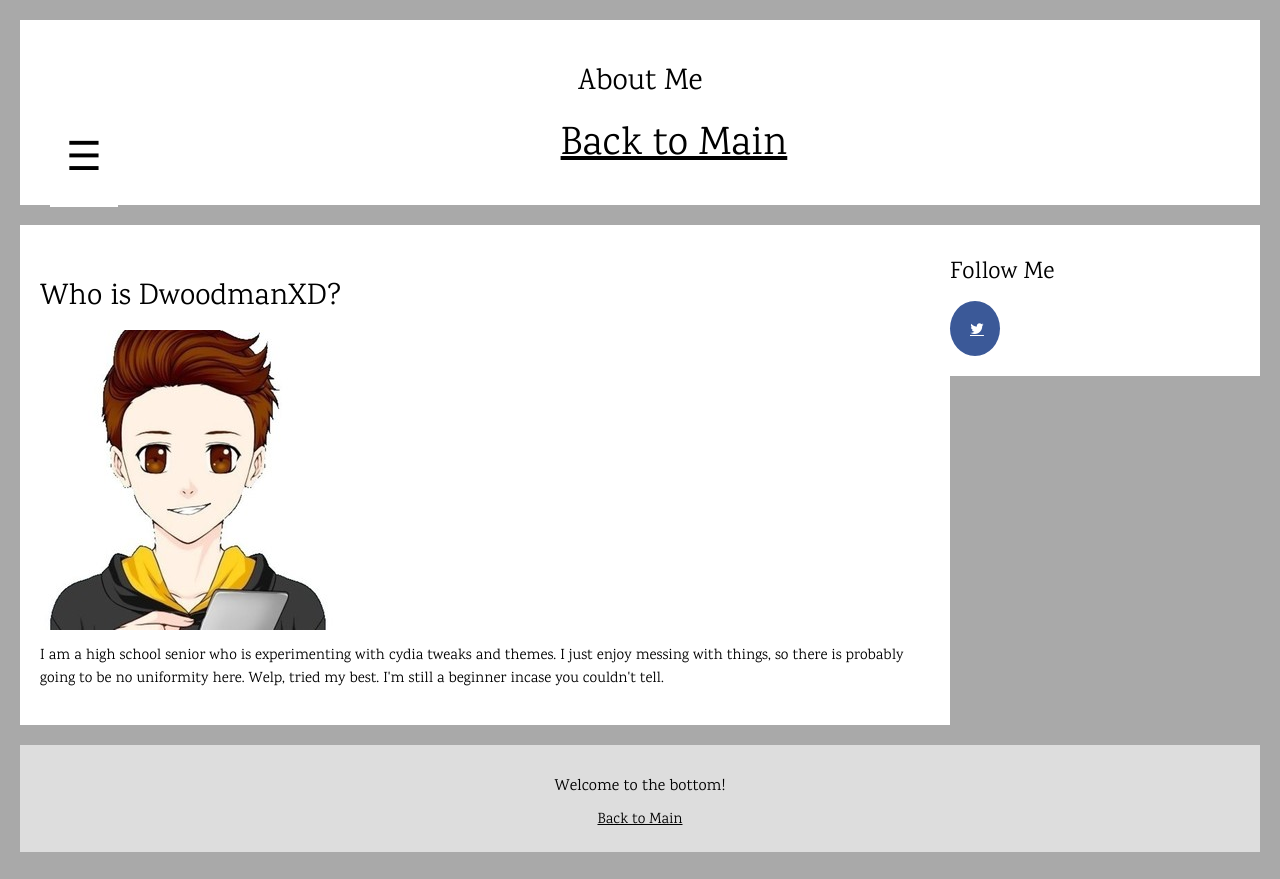
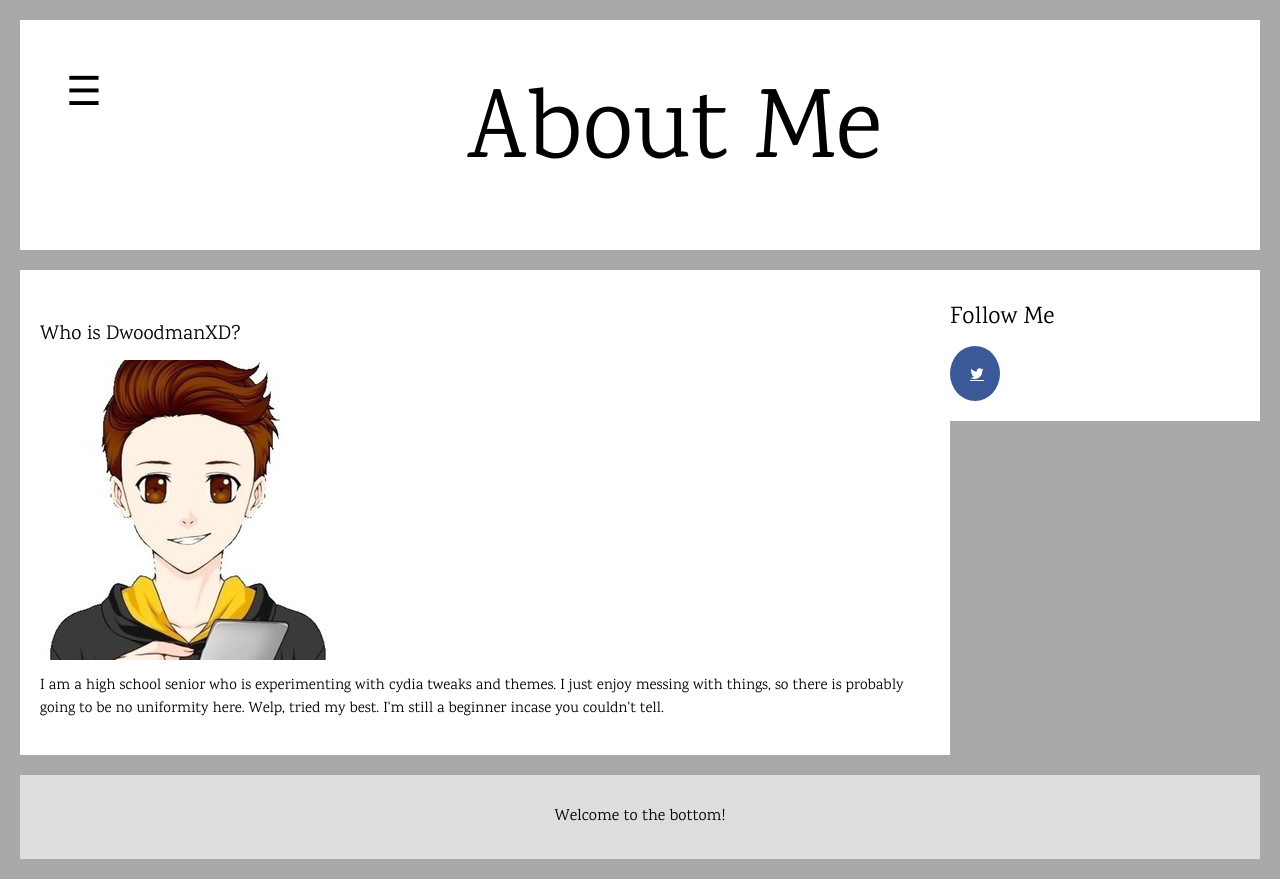
Before and after one commit to The1DW/dwoodmanXD.github.io, a plain HTML site: page about.html in a window 1280 px wide. Drawn offline with nearby package versions, Linux system fonts and the light colour scheme.

Commit message:
Update about.html

```diff
--- a/about.html
+++ b/about.html
@@ -9,6 +9,8 @@
 }
 
     h1,h2,h3,h4,h5,h6 {font-family: "Karma", sans-serif}
+
+    h2 {font-size: 100px;}
 
     .fa-twitter {
         padding: 20px;
@@ -95,19 +97,18 @@ body {
 <nav class="w3-sidebar w3-bar-block w3-card w3-top w3-xlarge w3-animate-left" style="display:none;z-index:2;width:40%;min-width:300px" id="mySidebar">
   <a href="javascript:void(0)" onclick="w3_close()"
   class="w3-bar-item w3-button">Close Menu</a>
-<a href="https://dwoodmanXD.github.io/about.html" class="w3-bar-item w3-button">About</a>
+<a href="https://dwoodmanXD.github.io/Index.html" class="w3-bar-item w3-button">Main</a>
 </nav>
 
 <div class="header">
+    <div class="w3-button w3-padding-16 w3-left" onclick="w3_open()">☰</div>
   <h2>About Me</h2>
-    <a href="https://dwoodmanXD.github.io/index.html" class="button">Back to Main</a>
-        <div class="w3-button w3-padding-16 w3-left" onclick="w3_open()">☰</div>
 </div>
 
 <div class="row">
   <div class="leftcolumn">
     <div class="card">
-      <h2>Who is DwoodmanXD?</h2>
+      <h4>Who is DwoodmanXD?</h2>
       <h5></h5>
       <a target="_blank" href="/html-images/dwoodmanXD.jpeg">
         <img src="/html-images/dwoodmanXD.jpeg" alt="Dwood">
@@ -126,7 +127,6 @@ body {
 
 <div class="footer">
     <h6>Welcome to the bottom!</h6>
-<a href="https://dwoodmanXD.github.io/index.html" class="button">Back to Main</a>
 </div>
 
     <script>
```
